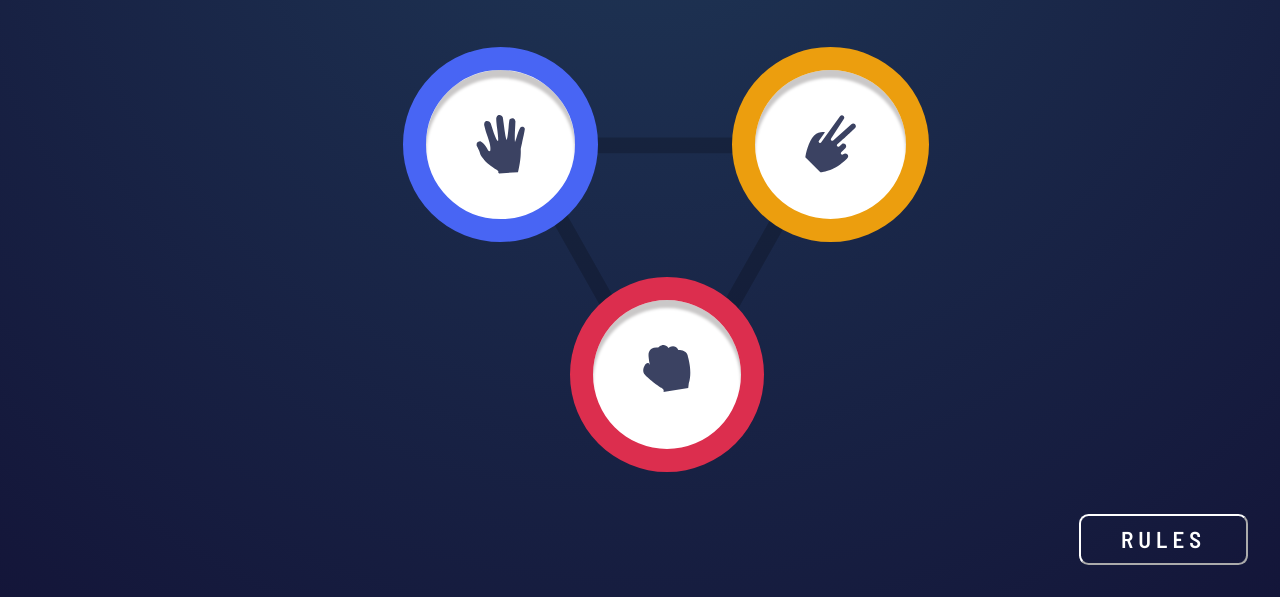
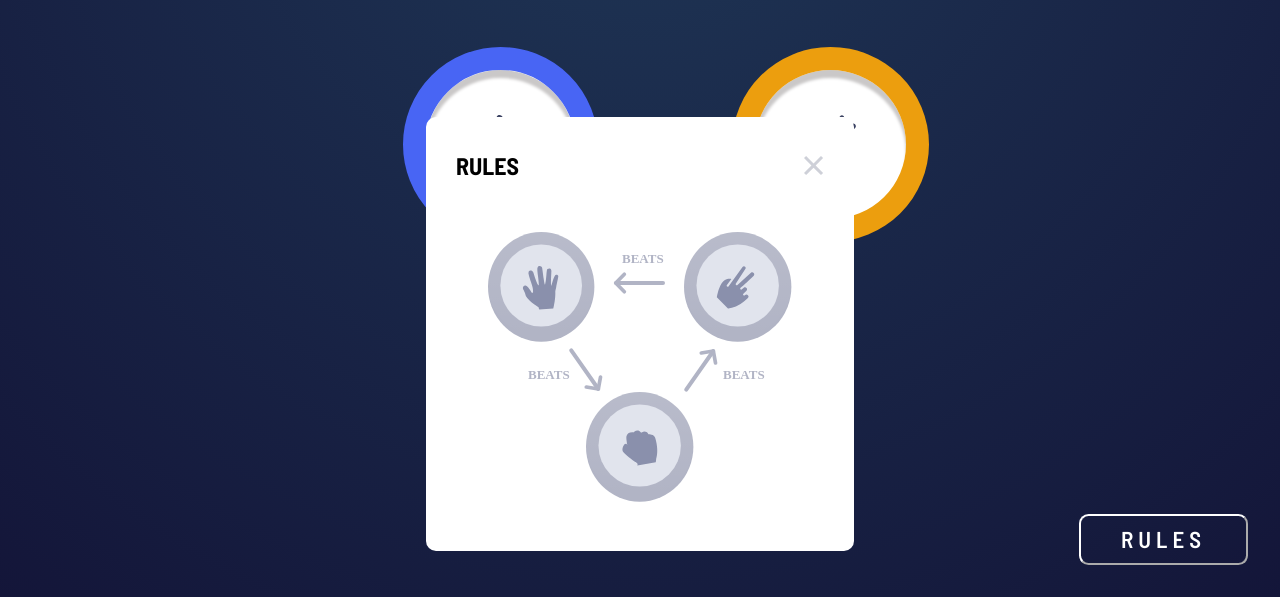
Before and after one commit to frontendmentorio/rock-paper-scissors, a website: page index.html in a window 1280 px wide. Shown: the part 203-800 px from the top of the page. Drawn offline with Linux system fonts and the light colour scheme.

Commit message:
Try to add rules image / take a look on my change and correct it , I try to add javaScript code but does not work

```diff
--- a/app.js
+++ b/app.js
@@ -0,0 +1,28 @@
+// const btnRules = document.querySelector(".rules-btn");
+// const bntColse = document.querySelector(".close_btn");
+// const rules = document.querySelector(".rules");
+
+// btnRules.addEventListener("click", () => {
+//     rules.classList.toggle("show-rules");
+// });
+// bntColse.addEventListener("click", () => {
+//     rules.classList.toggle("show-rules");
+// });
+
+const rulesButton = document.getElementById("rulesButton");
+const rules = document.querySelector(".rules");
+const closeButton = document.querySelector(".close_btn");
+// Function to show the rules
+function showRules() {
+  rulesContainer.style.display = "block";
+}
+// Function to hide the rules
+function hideRules() {
+  rulesContainer.style.display = "none";
+}
+
+// Attach event listener to the "RULES" button
+rulesButton.addEventListener("click", showRules);
+
+// Attach event listener to the "close" button
+closeButton.addEventListener("click", hideRules);
--- a/index.html
+++ b/index.html
@@ -15,7 +15,7 @@
   <link href="https://fonts.googleapis.com/css2?family=Barlow+Semi+Condensed:wght@600;700&display=swap" rel="stylesheet">
 
   <link rel="stylesheet" href="styles.css">
-  <script src="app.js"></script>
+  <script src="./app.js"></script>
 
 </head>
 
@@ -42,8 +42,19 @@
         <img src="/images/icon-rock.svg" alt="" class="hand-image">
       </div>
     </div>
-    <button class="rules-btn" tabindex="1">RULES</button>
+    <button class="rules-btn" tabindex="1" id="rulesButton">RULES</button>
 
+     <div class="rules">
+      <div class="rules_container">
+        <div class="rules_header">
+          <h2>RULES</h2>
+          <button class="close_btn">
+            <img src="./images/icon-close.svg" alt="close button">
+          </button>
+        </div>
+        <img src="./images/image-rules.svg" alt="" class="image-rules">
+      </div>
+     </div>
   </div>
 
 </body>
--- a/styles.css
+++ b/styles.css
@@ -129,3 +129,35 @@ body {
     letter-spacing: 5px;
     cursor: pointer;
   }
+
+.rules{
+    position: relative;
+    margin-top: 100px;
+    padding: 20px;
+}
+.rules_container{
+    background-color: #fff;
+    padding: 30px 30px;
+    align-items: center;
+    border-radius: 10px;
+}
+.rules_header{
+    display: flex;
+    justify-content: space-between;
+    align-items: center;
+    padding-bottom: 2rem;
+
+}
+.close_btn{
+ border: none;
+ outline: none;
+ background: none;
+ font-size: 2rem;
+ cursor: pointer;
+}
+.image-rules{
+   padding: 1rem 2rem;
+}
+.rules_container .h2 {
+    color: hsl(229, 25%, 31%);
+}
```
